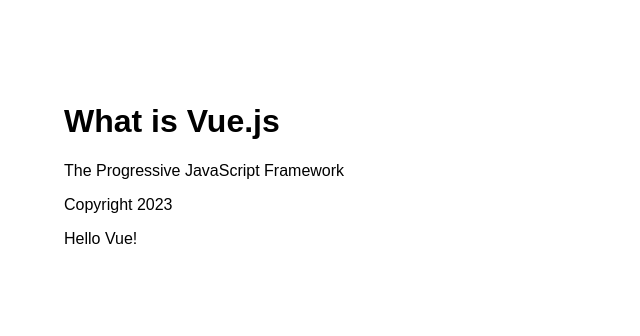
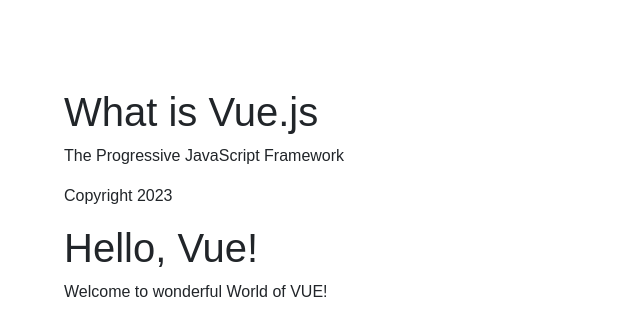
Before and after one commit to Gusradika/Learning-VueJS, a plain HTML site: page basic/index.html in a window 1280 px wide. Shown: the whole page, without its empty margins (0-640 px from the left). Drawn offline with nearby package versions, Linux system fonts and the light colour scheme.

Commit message:
Return State

```diff
--- a/basic/index.html
+++ b/basic/index.html
@@ -5,7 +5,9 @@
     <meta charset="UTF-8">
     <meta http-equiv="X-UA-Compatible" content="IE=edge">
     <meta name="viewport" content="width=device-width, initial-scale=1.0">
-    <title>Document</title>
+    <title>Vue Basic</title>
+    <link href="https://cdn.jsdelivr.net/npm/bootstrap@5.3.0-alpha3/dist/css/bootstrap.min.css" rel="stylesheet"
+        integrity="sha384-KK94CHFLLe+nY2dmCWGMq91rCGa5gtU4mk92HdvYe+M/SXH301p5ILy+dN9+nJOZ" crossorigin="anonymous">
     <style>
         body {
             margin: 5%;
@@ -26,22 +28,34 @@
         <p>Copyright 2023</p>
     </footer>
 
+    <div id="content">
+        <h1>{{ pageTitle }}</h1>
+        <p>{{ content }}</p>
+    </div>
+
+
+    <script src="https://cdn.jsdelivr.net/npm/bootstrap@5.3.0-alpha3/dist/js/bootstrap.bundle.min.js"
+        integrity="sha384-ENjdO4Dr2bkBIFxQpeoTz1HIcje39Wm4jDKdf19U8gI4ddQ3GYNS7NTKfAdVQSZe" crossorigin="anonymous">
+    </script>
     <script src="https://unpkg.com/vue@3/dist/vue.global.js"></script>
 
-    <div id="app">{{ message }}</div>
+    <script>
+        //Key Dan Value
+        // el : (Element)  -> String selector / Element ID seperti CSS
+        // Data
 
-    <script>
-        const {
-            createApp
-        } = Vue
 
-        createApp({
+        // Vue Isntance
+        Vue.createApp({
+
+            //State
             data() {
                 return {
-                    message: 'Hello Vue!'
-                }
+                    pageTitle: 'Hello, Vue!',
+                    content: 'Welcome to wonderful World of VUE!'
+                };
             }
-        }).mount('#app')
+        }).mount('#content');
     </script>
 </body>
 
```
